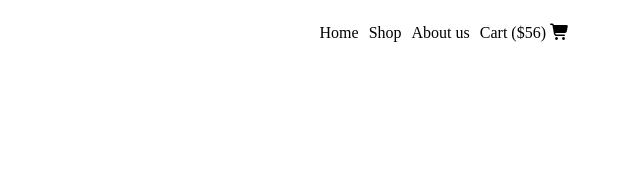
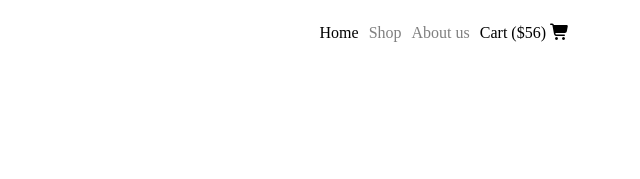
Before and after one commit to ratul1234-hash/flower-assignment, a plain HTML site: page index.html in a window 1280 px wide. Shown: the top 179 px of the page, 640-1280 px from the left. Drawn offline with Linux system fonts and the light colour scheme.

Commit message:
added update

```diff
--- a/index.html
+++ b/index.html
@@ -14,8 +14,8 @@
         </div>
         <ul>
             <li><a href="">Home</a></li>
-            <li><a href="">Shop</a></li>
-            <li><a href="">About us</a></li>
+            <li><a id="s">Shop</a></li>
+            <li><a id="d">About us</a></li>
             <li class="cart"><a href="">Cart ($56) <i class="fa-solid fa-cart-shopping"></i></a></li>
         </ul>
     </nav>
--- a/styles/style.css
+++ b/styles/style.css
@@ -20,6 +20,13 @@
     list-style: none;
     text-decoration: none;
     color: #000000;
+}
+#s{
+     color: rgba(0, 0, 0, 0.5);
+}
+
+#d{
+       color: rgba(0, 0, 0, 0.5);
 }
 
 /* banner */
@@ -100,6 +107,7 @@
     border-radius: 10px 10px 10px 10px;
     color: white;
 
+
 }
 .bloom-3{
     background-image: url(../assets/deal-zabo.png);
@@ -110,6 +118,7 @@
     color: white;
     align-items: center;
     border-radius: 10px 10px 10px 10px;
+
 
 }
 
```
